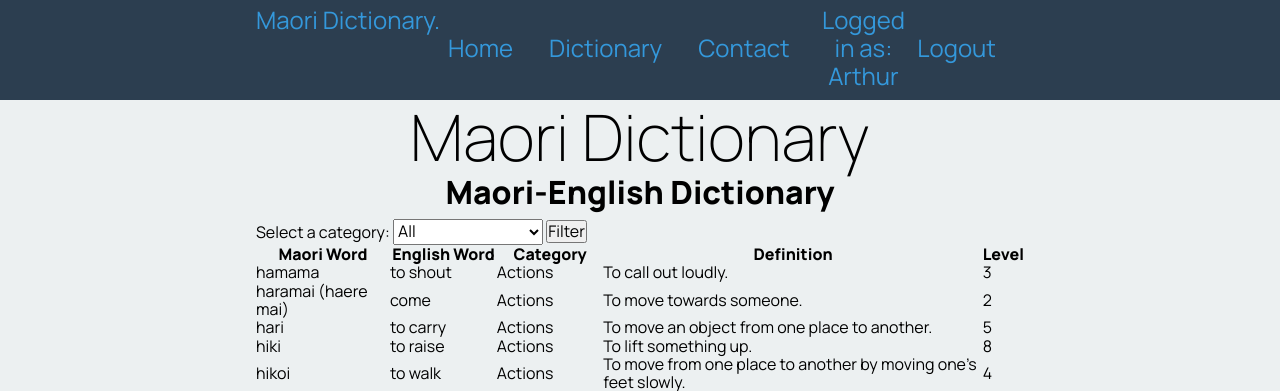
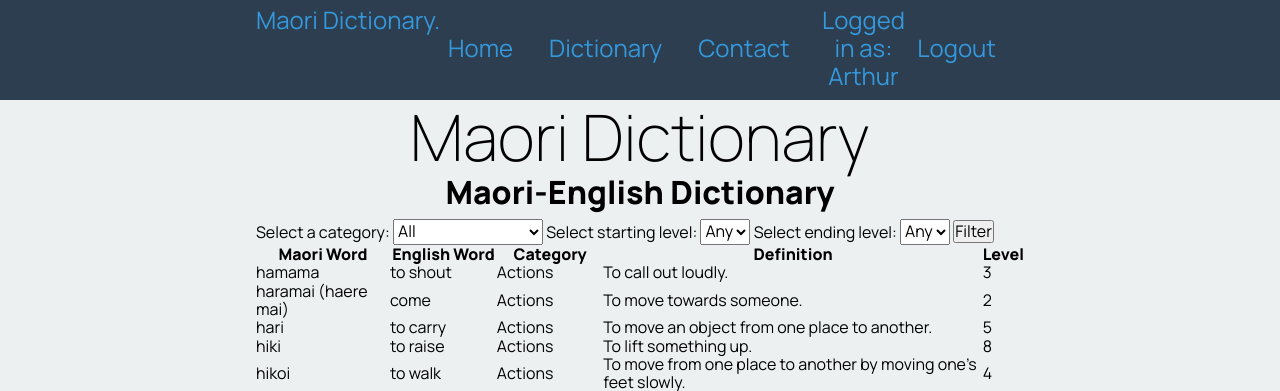
Before and after one commit to ArthurJFF/Maori_dictionary, a Flask app: page /dictionary in a window 1280 px wide. Shown: the top 391 px of the page. Run offline with Flask 3, Linux system fonts and the light colour scheme; a user stored in the database is signed in; data comes from the database, SQL or seed files in the repository; some libraries are stand-ins or nearby versions.

Commit message:
Got the sorting system working for the table. You can now filter by level and category. This makes the table easier to use.

```diff
--- a/app.py
+++ b/app.py
@@ -81,27 +81,36 @@ def render_signup_page():  # signup page
 
     return render_template('signup.html')
 
-@app.route('/dictionary')
+@app.route('/dictionary', methods=['GET'])
 def render_dictionary():
     if 'email' not in session:
         return redirect('/login')  # Redirect to login if user is not logged in
 
-    category = request.args.get('category')  # Get the selected category from the URL
+    category = request.args.get('category', '').lower()
+    level_from = request.args.get('level_from')
+    level_to = request.args.get('level_to')
 
     conn = sqlite3.connect(DICTIONARY_DB)
     cursor = conn.cursor()
 
-    if category:  # If a category is selected, filter the data based on it
-        cursor.execute("SELECT * FROM me_dictionary WHERE category=?", (category,))
-    else:  # If no category is selected, fetch all data
-        cursor.execute("SELECT * FROM me_dictionary")
+    # make the SQL query based on the selected filters
+    query = "SELECT * FROM me_dictionary WHERE 1=1"
+    params = []
 
+    if category:
+        query += " AND LOWER(Category) = ?"
+        params.append(category)
+
+    if level_from and level_to:
+        query += " AND Level BETWEEN ? AND ?"
+        params.extend([level_from, level_to])
+
+    cursor.execute(query, params)
     dictionary_data = cursor.fetchall()
     conn.close()
 
     return render_template('dictionary.html', dictionary_data=dictionary_data)
 
 
-
 if __name__ == '__main__':
     app.run()
--- a/templates/dictionary.html
+++ b/templates/dictionary.html
@@ -6,9 +6,9 @@ Maori-English Dictionary
 
 {% block main %}
 <div class="container">
-    <form action="/dictionary" method="GET">
+    <form action="/dictionary" method="GET"> <!-- Form for filtering dictionary data -->
         <label for="category">Select a category:</label>
-        <select name="category" id="category">
+        <select name="category" id="category"> <!-- Dropdown options for selecting a category -->
             <option value="">All</option>
             <option value="Actions">Actions</option>
             <option value="Animals">Animals</option>
@@ -26,7 +26,34 @@ Maori-English Dictionary
             <option value="Sport">Sport</option>
             <option value="Technology">Technology</option>
             <option value="Time">Time</option>
-            <!-- Add more options as needed -->
+        </select>
+        <label for="level_from">Select starting level:</label> <!-- Dropdown for selecting the ending level -->
+        <select name="level_from" id="level_from">
+            <option value="">Any</option>
+            <option value="1">1</option>
+            <option value="2">2</option>
+            <option value="3">3</option>
+            <option value="4">4</option>
+            <option value="5">5</option>
+            <option value="6">6</option>
+            <option value="7">7</option>
+            <option value="8">8</option>
+            <option value="9">9</option>
+            <option value="10">10</option>
+        </select>
+        <label for="level_to">Select ending level:</label>
+        <select name="level_to" id="level_to">
+            <option value="">Any</option>
+            <option value="1">1</option>
+            <option value="2">2</option>
+            <option value="3">3</option>
+            <option value="4">4</option>
+            <option value="5">5</option>
+            <option value="6">6</option>
+            <option value="7">7</option>
+            <option value="8">8</option>
+            <option value="9">9</option>
+            <option value="10">10</option>
         </select>
         <input type="submit" value="Filter">
     </form>
@@ -42,7 +69,7 @@ Maori-English Dictionary
             </tr>
         </thead>
         <tbody>
-            {% for word in dictionary_data %}
+            {% for word in dictionary_data %} <!-- Displaying dictionary data -->
                 <tr>
                     <td>{{ word[1] }}</td>
                     <td>{{ word[2] }}</td>
```
